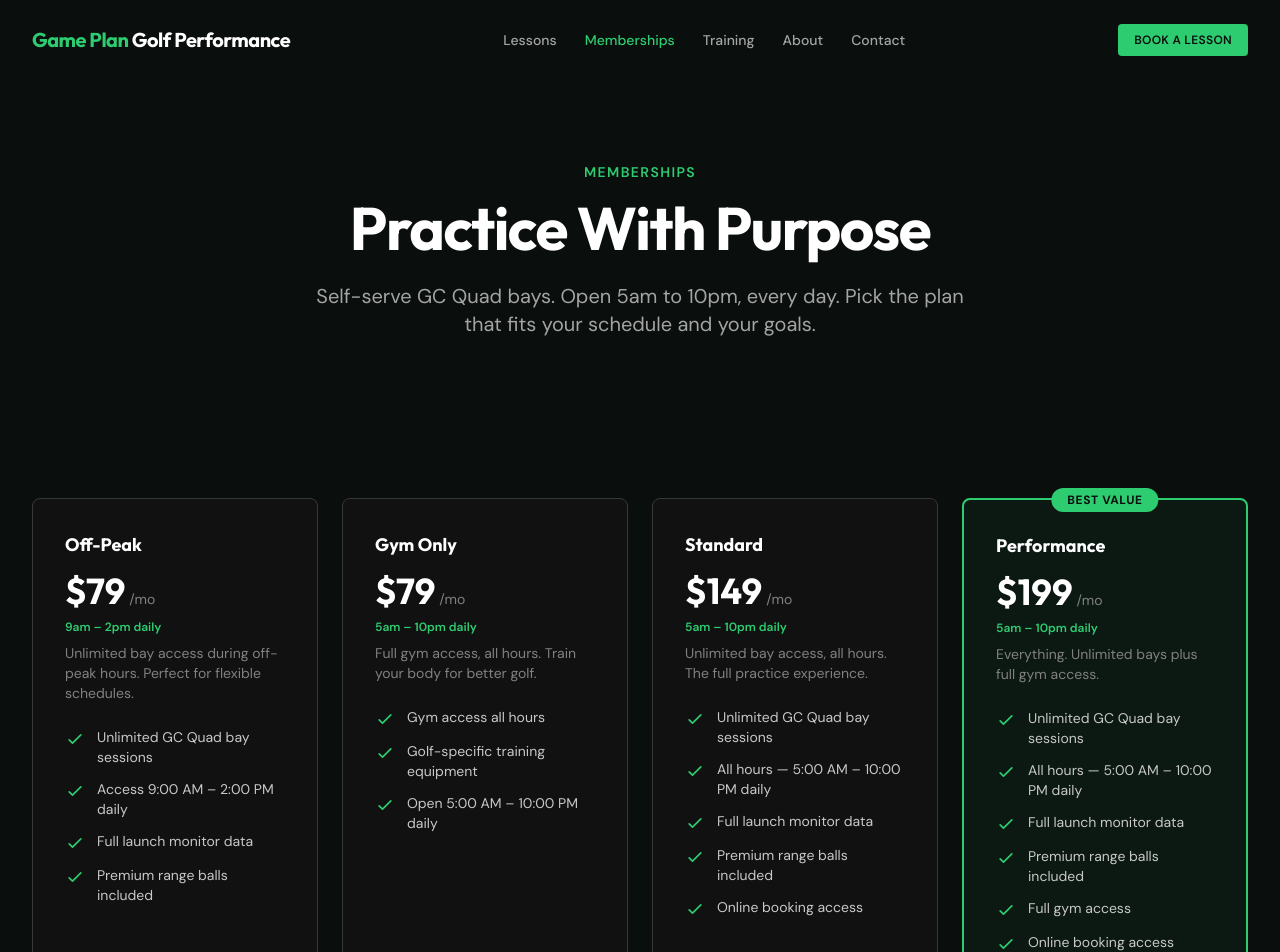
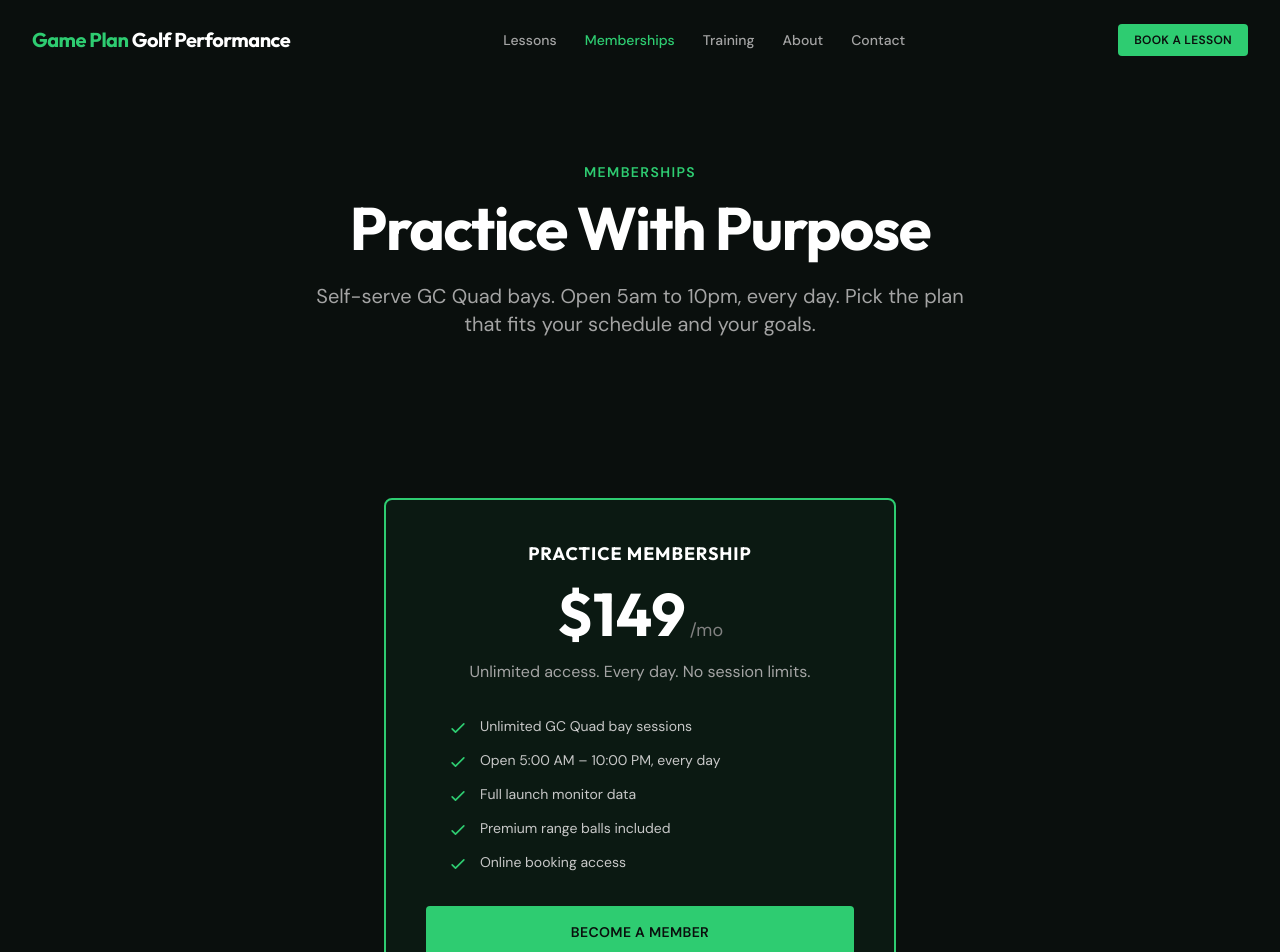
Before and after one commit to TheBerg/game-plan, a Next.js app: page /game-plan/memberships in a window 1280 px wide. Shown: the top 952 px of the page. Built offline with nearby package versions, Linux system fonts and the light colour scheme.

Commit message:
Simplify memberships to single $149/mo plan
One membership, no tiers to think about: unlimited GC Quad bays,
5am-10pm every day, $149/month.

Co-Authored-By: Claude Opus 4.6 (1M context) <noreply@anthropic.com>

```diff
--- a/src/app/memberships/page.tsx
+++ b/src/app/memberships/page.tsx
@@ -5,71 +5,17 @@ import SectionHeader from "@/components/SectionHeader";
 import Button from "@/components/Button";
 import { MEMBERSHIP_URL, BOOKING_URL } from "@/lib/constants";
 
-const tiers = [
-  {
-    name: "Off-Peak",
-    price: "$79",
+const membership = {
+  price: "$149",
   period: "/mo",
-    description: "Unlimited bay access during off-peak hours. Perfect for flexible schedules.",
-    hours: "9am – 2pm daily",
   features: [
     "Unlimited GC Quad bay sessions",
-      "Access 9:00 AM – 2:00 PM daily",
-      "Full launch monitor data",
-      "Premium range balls included",
-    ],
-    cta: "Join Off-Peak",
-    highlighted: false,
-  },
-  {
-    name: "Gym Only",
-    price: "$79",
-    period: "/mo",
-    description: "Full gym access, all hours. Train your body for better golf.",
-    hours: "5am – 10pm daily",
-    features: [
-      "Gym access all hours",
-      "Golf-specific training equipment",
-      "Open 5:00 AM – 10:00 PM daily",
-    ],
-    cta: "Join Gym",
-    highlighted: false,
-  },
-  {
-    name: "Standard",
-    price: "$149",
-    period: "/mo",
-    description: "Unlimited bay access, all hours. The full practice experience.",
-    hours: "5am – 10pm daily",
-    features: [
-      "Unlimited GC Quad bay sessions",
-      "All hours — 5:00 AM – 10:00 PM daily",
+    "Open 5:00 AM – 10:00 PM, every day",
     "Full launch monitor data",
     "Premium range balls included",
     "Online booking access",
   ],
-    cta: "Join Standard",
-    highlighted: false,
-  },
-  {
-    name: "Performance",
-    price: "$199",
-    period: "/mo",
-    description: "Everything. Unlimited bays plus full gym access.",
-    hours: "5am – 10pm daily",
-    features: [
-      "Unlimited GC Quad bay sessions",
-      "All hours — 5:00 AM – 10:00 PM daily",
-      "Full launch monitor data",
-      "Premium range balls included",
-      "Full gym access",
-      "Online booking access",
-      "1 guest pass per month",
-    ],
-    cta: "Join Performance",
-    highlighted: true,
-  },
-];
+};
 
 function CheckIcon() {
   return (
@@ -115,47 +61,28 @@ export default function MembershipsPage() {
         </div>
       </section>
 
-      {/* Pricing Tiers */}
+      {/* Membership */}
       <section className="py-12 md:py-20 bg-brand-dark">
-        <div className="max-w-7xl mx-auto px-4 sm:px-6 lg:px-8">
-          <div className="grid md:grid-cols-2 lg:grid-cols-4 gap-6">
-            {tiers.map((tier, i) => (
-              <FadeIn key={tier.name} delay={0.1 * i}>
-                <div
-                  className={`rounded-lg p-6 md:p-8 h-full flex flex-col ${
-                    tier.highlighted
-                      ? "bg-brand-green/5 border-2 border-brand-green relative"
-                      : "bg-brand-gray-950 border border-brand-gray-800"
-                  }`}
-                >
-                  {tier.highlighted && (
-                    <span className="absolute -top-3 left-1/2 -translate-x-1/2 bg-brand-green text-brand-dark text-xs font-bold px-4 py-1 rounded-full uppercase tracking-wider">
-                      Best Value
+        <div className="max-w-xl mx-auto px-4 sm:px-6 lg:px-8">
+          <FadeIn>
+            <div className="bg-brand-green/5 border-2 border-brand-green rounded-lg p-8 md:p-10 text-center">
+              <h3 className="font-heading text-lg font-bold text-white uppercase tracking-wider">
+                Practice Membership
+              </h3>
+              <div className="mt-4 flex items-baseline justify-center">
+                <span className="font-heading text-5xl md:text-6xl font-bold text-white">
+                  {membership.price}
                 </span>
-                  )}
-
-                  <div className="mb-6">
-                    <h3 className="font-heading text-lg font-bold text-white">
-                      {tier.name}
-                    </h3>
-                    <div className="mt-3 flex items-baseline">
-                      <span className="font-heading text-4xl font-bold text-white">
-                        {tier.price}
-                      </span>
-                      <span className="text-brand-gray-400 text-sm ml-1">
-                        {tier.period}
+                <span className="text-brand-gray-400 text-lg ml-1">
+                  {membership.period}
                 </span>
               </div>
-                    <p className="text-brand-green text-xs font-semibold mt-2">
-                      {tier.hours}
+              <p className="text-brand-gray-300 mt-4">
+                Unlimited access. Every day. No session limits.
               </p>
-                    <p className="text-brand-gray-400 text-sm mt-2">
-                      {tier.description}
-                    </p>
-                  </div>
 
-                  <ul className="space-y-3 flex-1">
-                    {tier.features.map((feature) => (
+              <ul className="mt-8 space-y-3 text-left max-w-sm mx-auto">
+                {membership.features.map((feature) => (
                   <li key={feature} className="flex gap-3 text-sm">
                     <CheckIcon />
                     <span className="text-brand-gray-200">{feature}</span>
@@ -166,17 +93,16 @@ export default function MembershipsPage() {
               <div className="mt-8">
                 <Button
                   href={MEMBERSHIP_URL}
-                      variant={tier.highlighted ? "primary" : "outline"}
+                  variant="primary"
+                  size="lg"
                   className="w-full"
                   external
                 >
-                      {tier.cta}
+                  Become a Member
                 </Button>
               </div>
             </div>
           </FadeIn>
-            ))}
-          </div>
         </div>
       </section>
 
--- a/src/app/page.tsx
+++ b/src/app/page.tsx
@@ -359,7 +359,7 @@ export default function Home() {
             <ServiceCard
               icon={<ChartIcon />}
               title="Practice Memberships"
-              description="Self-serve GC Quad bays open 5am to 10pm, every day. Unlimited practice with tour-level data starting at $79/month."
+              description="Self-serve GC Quad bays open 5am to 10pm, every day. Unlimited practice with tour-level data for $149/month."
               href="/memberships"
               delay={0.1}
             />
```
Lines whose indentation alone changed are shown as unchanged.
